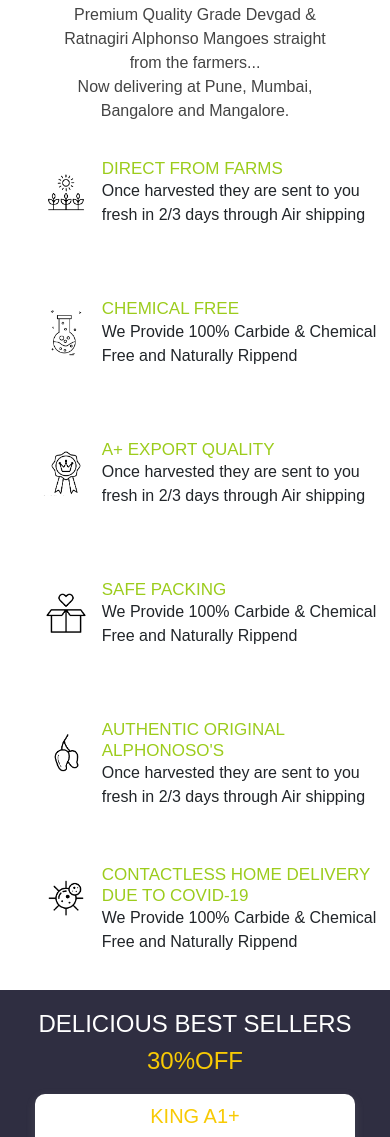
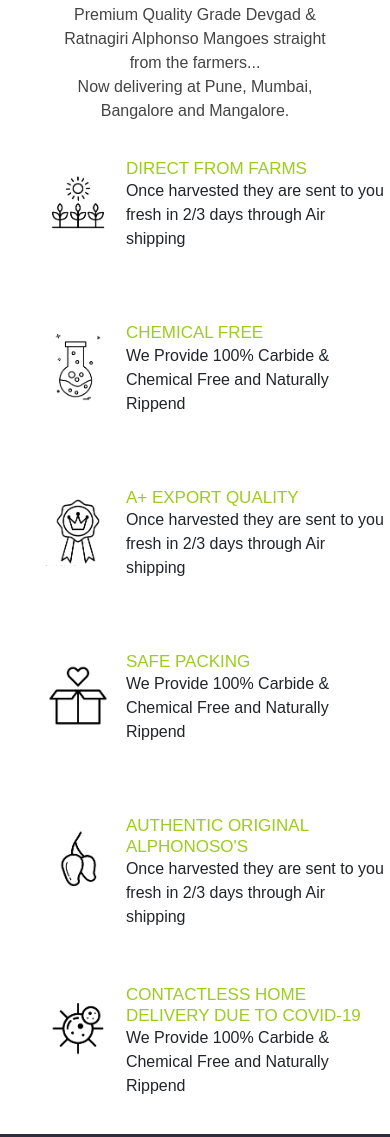
Before and after one commit to ANKITAPANSARE04/MangoHouse, a plain HTML site: page index.html in a window 390 px wide. Shown: the part 855-1992 px from the top of the page. Drawn offline with nearby package versions, Linux system fonts and the light colour scheme.

Commit message:
Update style.css

```diff
--- a/mangohouse/style.css
+++ b/mangohouse/style.css
@@ -301,7 +301,7 @@ h6 {
 }
 
 .home_s3 img {
-    max-width: 15%;
+    width: 15%;
     float: left;
     margin: 15px;
 }
@@ -1532,7 +1532,7 @@ Responsive / Mobile View for the width of device 800px
         padding: 40px 20px;
         position: static;
     }
-     .home_s3 img{ width:18% ; margin:27px 10px 27px 0 }
+     .home_s3 img{ width:20% ; margin:27px 10px 27px 0 }
     .homeleaf2, .homeleaf3{display:none}
     .list_link_text {
         margin: 150px 20px;
@@ -1565,7 +1565,7 @@ Responsive / Mobile View for the width of device 800px
 }
 
 @media screen and (max-width:577px) {
-     .home_s3 img{ width:18% ; margin:27px 10px 27px 0 }
+     .home_s3 img{ width:22% ; margin:27px 10px 27px 0 }
    .body{overflow-x:hidden!important;}
     .homeleaf2, .homeleaf3{display:none !important;}
     .row2 {
```
